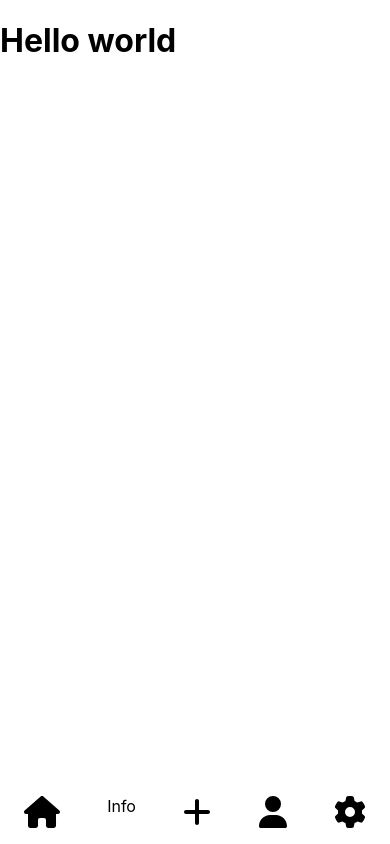
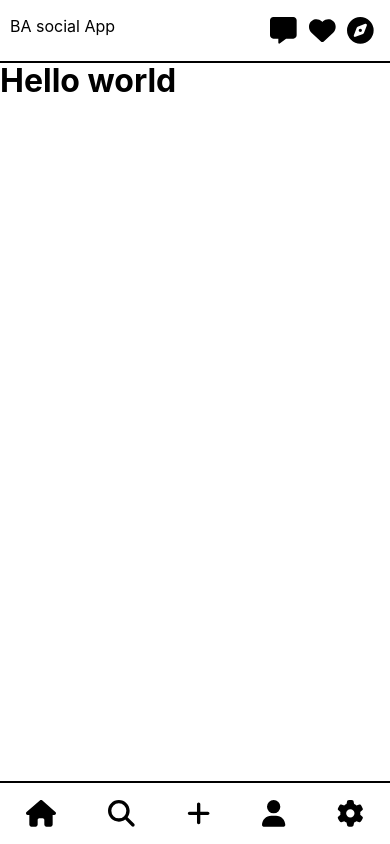
Before and after one commit to bklingelfus/social-app-fe, a React (Create React App) app: page / in a window 390 px wide. Built offline with nearby package versions, Linux system fonts and the light colour scheme.

Commit message:
structure and icons for top and bottom nav for mobile

```diff
--- a/src/App.css
+++ b/src/App.css
@@ -41,10 +41,32 @@
   position: fixed;
   bottom: 0;
   width: 100%;
+  border-top: 2px solid black;
 }
 #navbar ul {
-  list-style: none;
   display: flex;
   justify-content: space-around;
   padding-left: 0;
 }
+#navbar button, #topbar button {
+  background: none;
+  border: none;
+}
+
+#topbar {
+  position: fixed;
+  top: 0;
+  width: 100%;
+  border-bottom: 2px solid black;
+}
+#topbar ul {
+  padding: 0px 10px;
+  display: flex;
+  justify-content: space-between;
+}
+#topbar p {
+  margin: 0;
+}
+main {
+  margin-top: 61px;
+}
--- a/src/App.js
+++ b/src/App.js
@@ -1,15 +1,20 @@
 import { useState } from 'react'
 import './App.css';
 import Nav from './components/Nav.js'
-
-
-// import { faRegular, faHouseBlank } from '@fortawesome/free-solid-svg-icons'
+import Topbar from './components/Topbar';
 
 const App = () => {
   return (
     <>
-      <h1>Hello world</h1>
-      <Nav/>
+      <header>
+        <Topbar/>
+      </header>
+      <main>
+        <h1>Hello world</h1>
+      </main>
+      <footer>
+        <Nav/>
+      </footer>
 
     </>
   );
--- a/src/components/Nav.js
+++ b/src/components/Nav.js
@@ -1,16 +1,16 @@
 import { FontAwesomeIcon } from '@fortawesome/react-fontawesome'
-import { faHouse, faPlus, faUser, faGear } from '@fortawesome/free-solid-svg-icons'
+import { faHouse, faPlus, faUser, faGear, faMagnifyingGlass } from '@fortawesome/free-solid-svg-icons'
 
 const Nav = () => {
     return(
         <>
             <nav id="navbar">
                 <ul>
-                    <FontAwesomeIcon icon={faHouse} size="2x"/>
-                    <li>Info</li>
-                    <FontAwesomeIcon icon={faPlus} size="2x"/>
-                    <FontAwesomeIcon icon={faUser} size="2x"/>
-                    <FontAwesomeIcon icon={faGear} size="2x"/>
+                    <button><FontAwesomeIcon icon={faHouse} size="2x"/></button>
+                    <button><FontAwesomeIcon icon={faMagnifyingGlass} size="2x"/></button>
+                    <button><FontAwesomeIcon icon={faPlus} size="2x"/></button>
+                    <button><FontAwesomeIcon icon={faUser} size="2x"/></button>
+                    <button><FontAwesomeIcon icon={faGear} size="2x"/></button>
                 </ul>
             </nav>
         </>
--- /dev/null
+++ b/src/components/Topbar.js
@@ -0,0 +1,21 @@
+import { FontAwesomeIcon } from '@fortawesome/react-fontawesome'
+import { faMessage, faHeart, faCompass } from '@fortawesome/free-solid-svg-icons'
+
+const Topbar = () => {
+    return (
+        <>
+            <nav id="topbar">
+                <ul>
+                    <p>BA social App</p>
+                    <div>
+                        <button><FontAwesomeIcon icon={faMessage} size="2x"/></button>
+                        <button><FontAwesomeIcon icon={faHeart} size="2x"/></button>
+                        <button><FontAwesomeIcon icon={faCompass} size="2x"/></button>
+                    </div>
+                </ul>
+            </nav>
+        </>
+    )
+}
+
+export default Topbar
```
